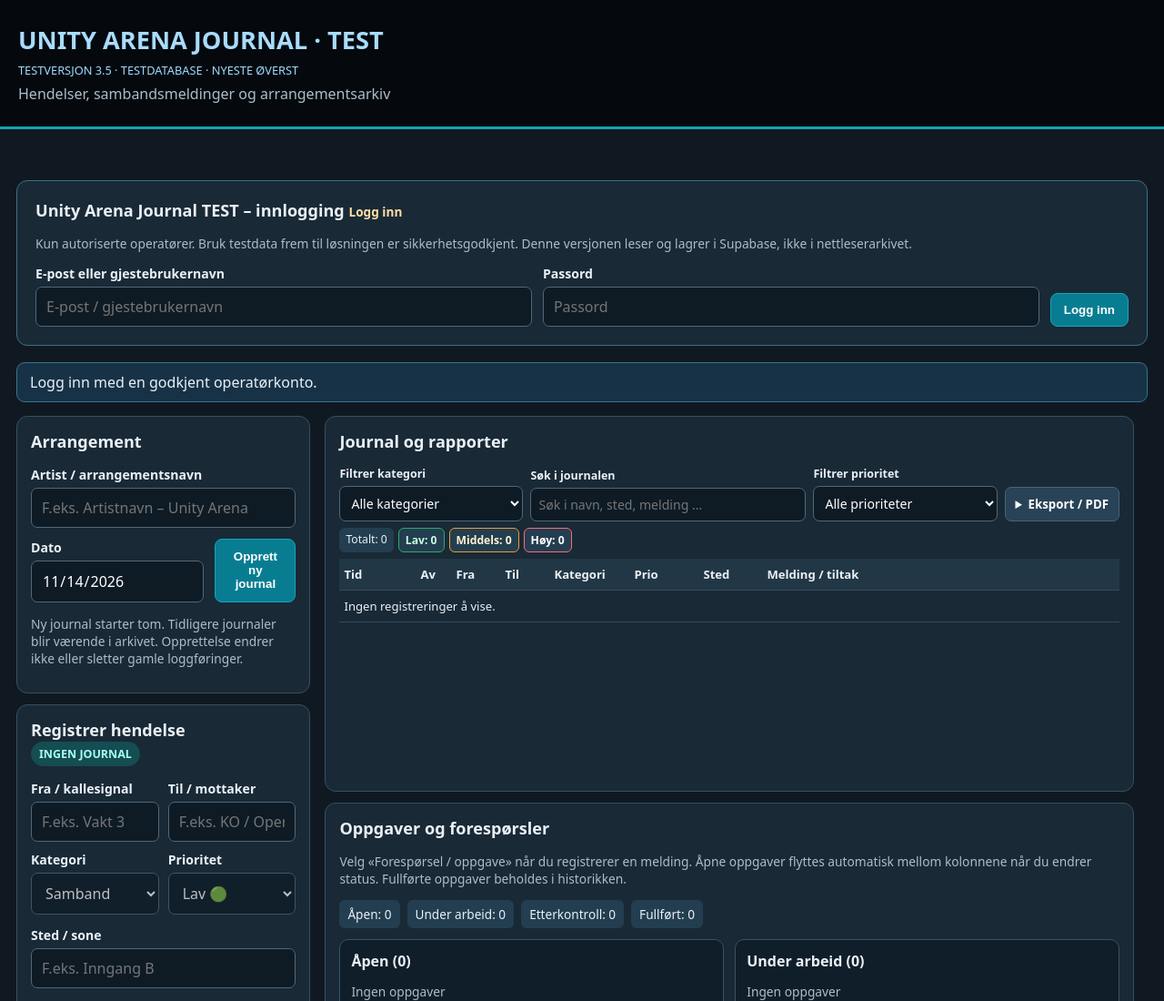
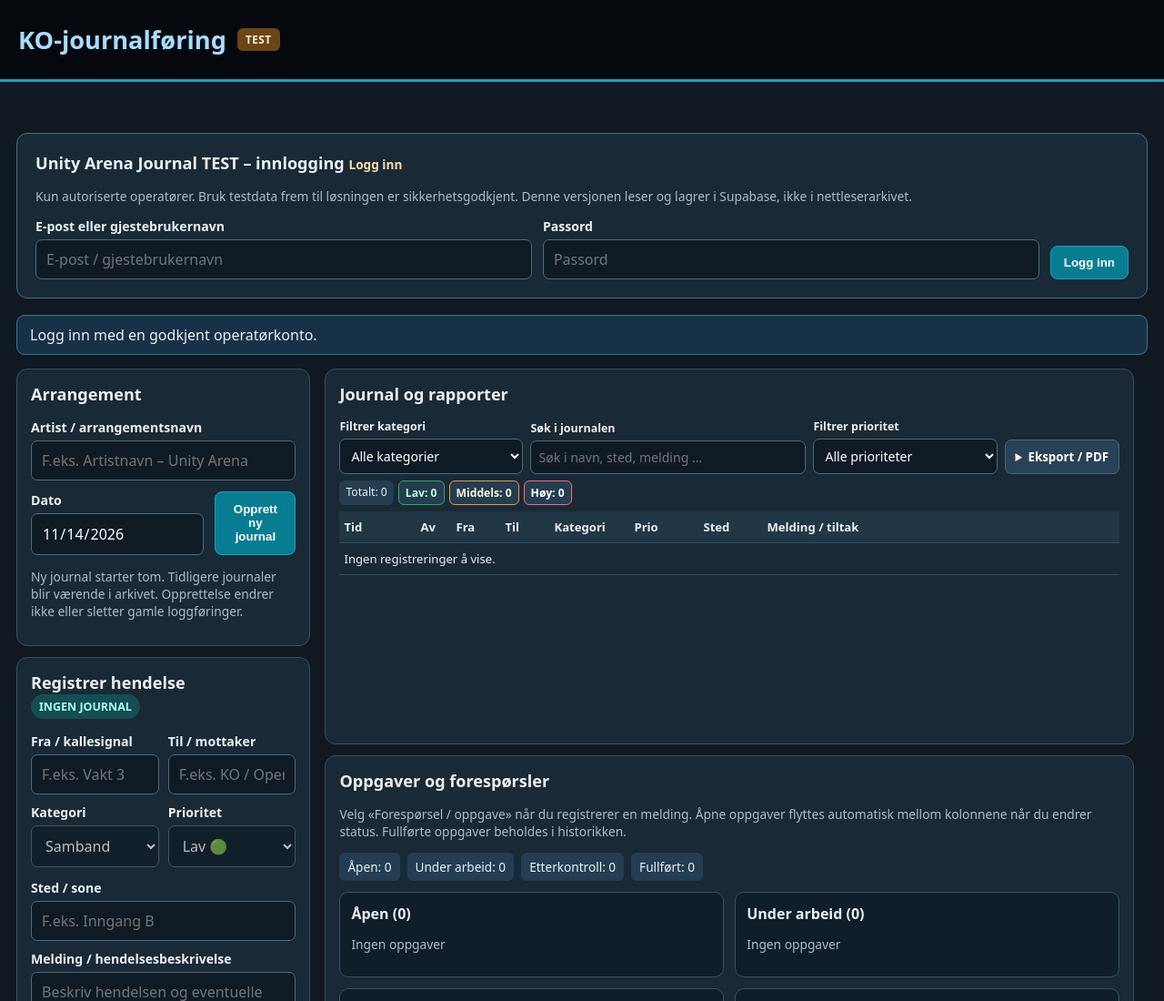
Before and after one commit to dennisscott991/UA-KO-Journal-Live-Test, a plain HTML site: page index.html in a window 1280 px wide. Shown: the top 1100 px of the page at 91% size. Drawn offline with nearby package versions, Linux system fonts and the light colour scheme.

Commit message:
Simplify TEST journal header to KO-journalføring

```diff
--- a/index.html
+++ b/index.html
@@ -189,7 +189,7 @@
 </style>
 </head>
 <body>
-<header><h1>UNITY ARENA JOURNAL · TEST</h1><p style="font-size:0.8rem;color:#9edaff">TESTVERSJON 3.5 · TESTDATABASE · NYESTE ØVERST</p><p>Hendelser, sambandsmeldinger og arrangementsarkiv</p></header>
+<header><div style="display:flex;align-items:center;flex-wrap:wrap;gap:12px"><h1>KO-journalføring</h1><span style="font-size:.73rem;font-weight:800;letter-spacing:.05em;background:#6b4518;color:#fff0d3;padding:5px 9px;border-radius:6px" aria-label="Testmiljø">TEST</span></div></header>
 <main class="wrap">
 <div id="notice" role="status" aria-live="polite"></div><section class="panel" id="loginPanel"><h2>Unity Arena Journal TEST – innlogging <span id="connectionBadge">Ikke tilkoblet</span></h2>
 <p class="muted">Kun autoriserte operatører. Bruk testdata frem til løsningen er sikkerhetsgodkjent. Denne versjonen leser og lagrer i Supabase, ikke i nettleserarkivet.</p>
```
